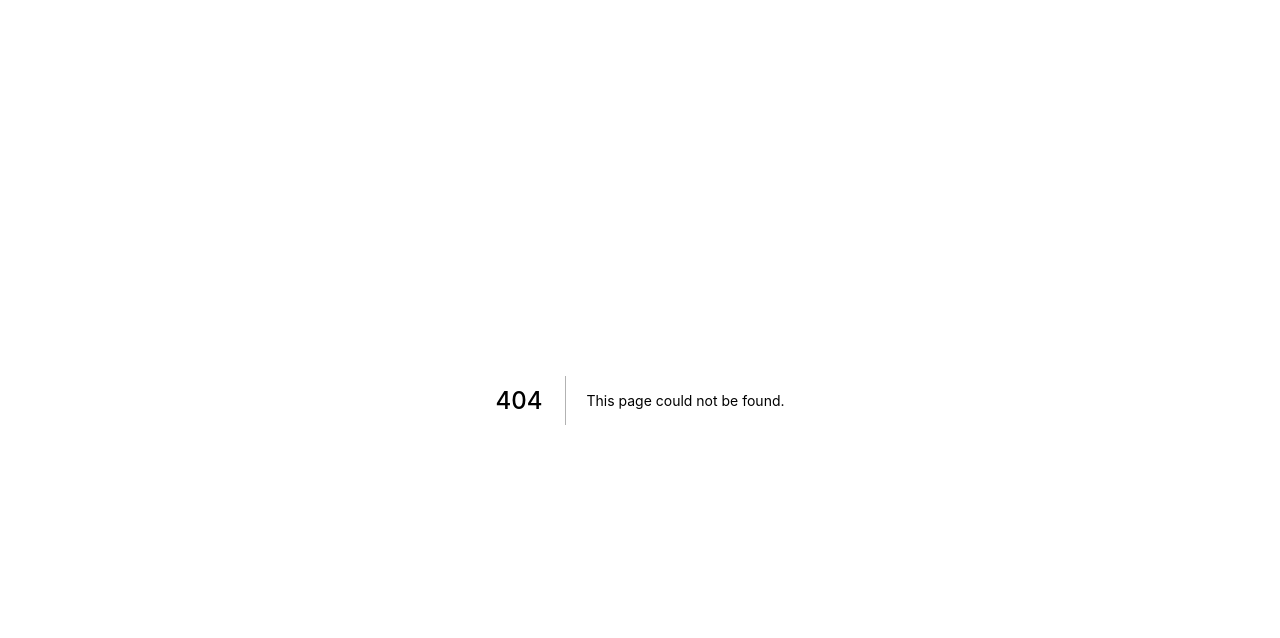
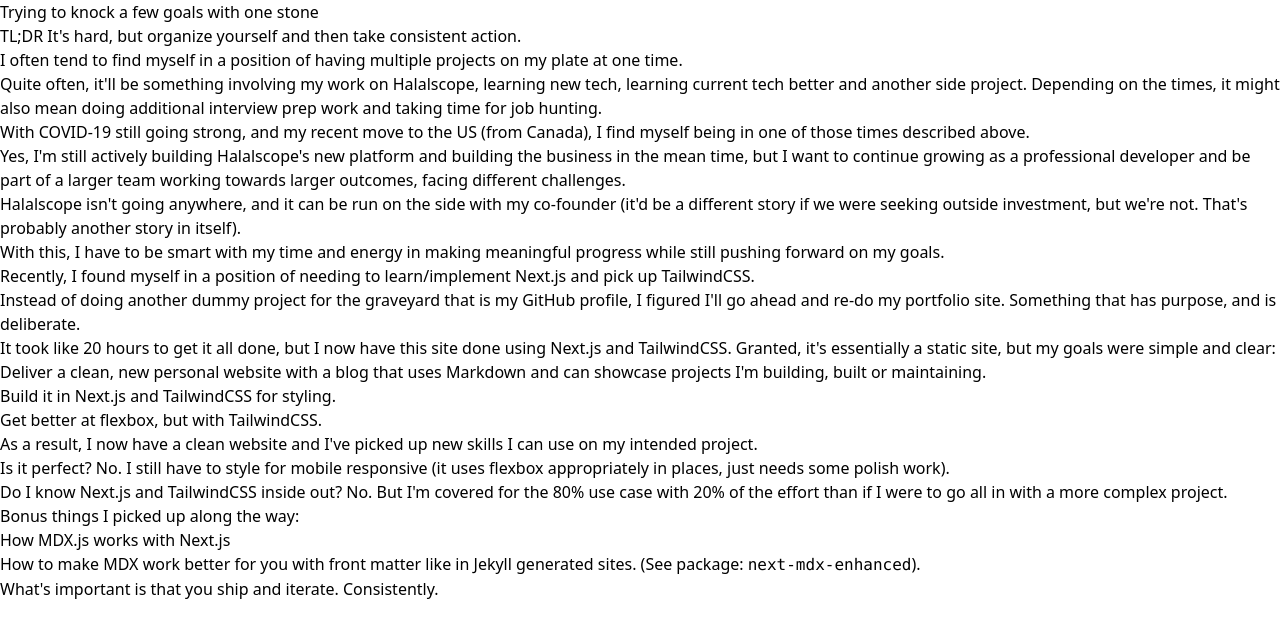
Before and after one commit to aizkhaj/aiz-dev, a Next.js app: page /blog/goals-and-stones in a window 1280 px wide. Before the commit this address had no page. Shown: the top 638 px of the page. Built offline with nearby package versions, Linux system fonts and the light colour scheme; what @tailwindcss/ui would draw is missing.

Commit message:
added new content piece.

```diff
--- /dev/null
+++ b/pages/blog/goals-and-stones.mdx
@@ -0,0 +1,44 @@
+---
+title: "Trying to knock a few goals with one stone"
+summary: "Reflections on making the most of your time and energy while accomplishing goals."
+publishedAt: "2020-05-16"
+---
+
+# Trying to knock a few goals with one stone
+
+> TL;DR It's hard, but organize yourself and then take consistent action.
+
+I often tend to find myself in a position of having multiple projects on my plate at one time.
+
+Quite often, it'll be something involving my work on Halalscope, learning new tech, learning current tech better and another side project. Depending on the times, it might also mean doing additional interview prep work and taking time for job hunting.
+
+With COVID-19 still going strong, and my recent move to the US (from Canada), I find myself being in one of those times described above.
+
+Yes, I'm still actively building Halalscope's new platform and building the business in the mean time, but I want to continue growing as a professional developer and be part of a larger team working towards larger outcomes, facing different challenges.
+
+Halalscope isn't going anywhere, and it can be run on the side with my co-founder (it'd be a different story if we were seeking outside investment, but we're not. That's probably another story in itself).
+
+With this, I have to be smart with my time and energy in making meaningful progress while still pushing forward on my goals.
+
+Recently, I found myself in a position of needing to learn/implement Next.js and pick up TailwindCSS.
+
+Instead of doing another dummy project for the graveyard that is my GitHub profile, I figured I'll go ahead and re-do my portfolio site. Something that has purpose, and is deliberate.
+
+It took like 20 hours to get it all done, but I now have this site done using Next.js and TailwindCSS. Granted, it's essentially a static site, but my goals were simple and clear:
+
+- Deliver a clean, new personal website with a blog that uses Markdown and can showcase projects I'm building, built or maintaining.
+- Build it in Next.js and TailwindCSS for styling.
+- Get better at flexbox, but with TailwindCSS.
+
+As a result, I now have a clean website and I've picked up new skills I can use on my intended project.
+
+Is it perfect? No. I still have to style for mobile responsive (it uses flexbox appropriately in places, just needs some polish work).
+
+Do I know Next.js and TailwindCSS inside out? No. But I'm covered for the 80% use case with 20% of the effort than if I were to go all in with a more complex project.
+
+Bonus things I picked up along the way:
+
+- How MDX.js works with Next.js
+- How to make MDX work better for you with front matter like in Jekyll generated sites. (See package: `next-mdx-enhanced`).
+
+What's important is that you ship and iterate. Consistently.
--- a/pages/index.js
+++ b/pages/index.js
@@ -12,7 +12,7 @@
     (a, b) => Number(new Date(b.publishedAt)) - Number(new Date(a.publishedAt))
   );
 
-  const threeRecentPosts = [
+  let threeRecentPosts = [
     mostRecentPosts[0],
     mostRecentPosts[1],
     mostRecentPosts[2],
```
